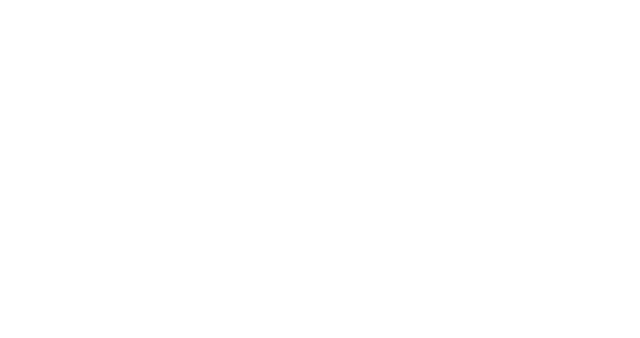
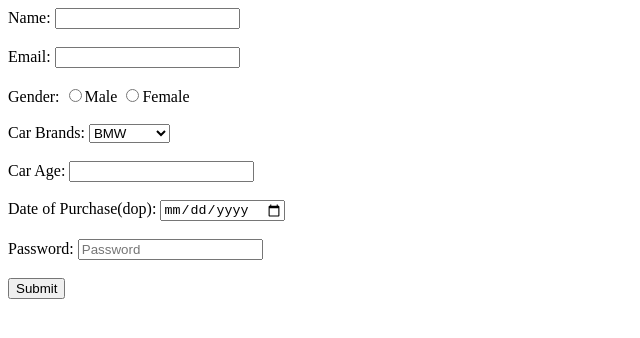
Before and after one commit to acciojob/car-insurance-form-satheeshrevoori, a website: page main.html in a window 1280 px wide. Shown: the whole page, without its empty margins (0-640 px from the left). Drawn offline with Linux system fonts and the light colour scheme.

Commit message:
created a submission

```diff
--- a/main.html
+++ b/main.html
@@ -1,16 +1,36 @@
 <!DOCTYPE html>
-
 <html>
-
 <head>
 	<link rel="stylesheet" href="styles.css">
 </head>
-
 <body>
 	<!-- the entire body must be written by student -->
     <script type="text/javascript" src="./script.js">
 </script>
-
+<form id="form" name="form" method="post">
+<label for="name">Name:</label>
+<input type="text" id="name" name="name" required><br><br>
+<label for="email">Email:</label>
+<input type="email" id="email" name="email" required><br><br>
+<label for="gender">Gender:</label>
+<input type="radio" id="gender_m" name="gender" required>Male
+<input type="radio" id="gender_f" name="gender" required>Female <br><br>
+<label for="cars">Car Brands:</label>
+<select name="cars" id="cars">
+  <option value="BMW">BMW</option>
+  <option value="mercedes">Mercedes</option>
+  <option value="audi">Audi</option>
+</select><br><br>
+<label for="age">Car Age:</label>
+<input type="number" id="carage" name="age" required>
+ <br><br>
+<label for="dop">Date of Purchase(dop):</label>
+<input type="Date" id="dop" name="dop" required>
+<br><br>
+<label for="password">Password:</label>
+<input type="password" id="password" name="password" placeholder="Password" required/>
+<br><br>
+<button type="submit" value="submit">Submit</button>
+</form>
 </body>
-
 </html>
```
